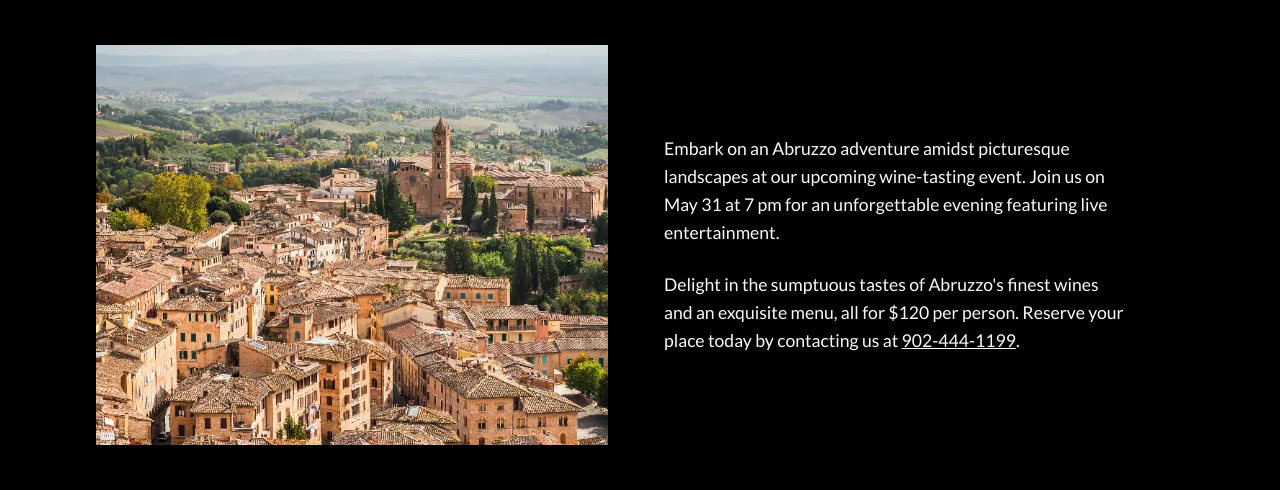
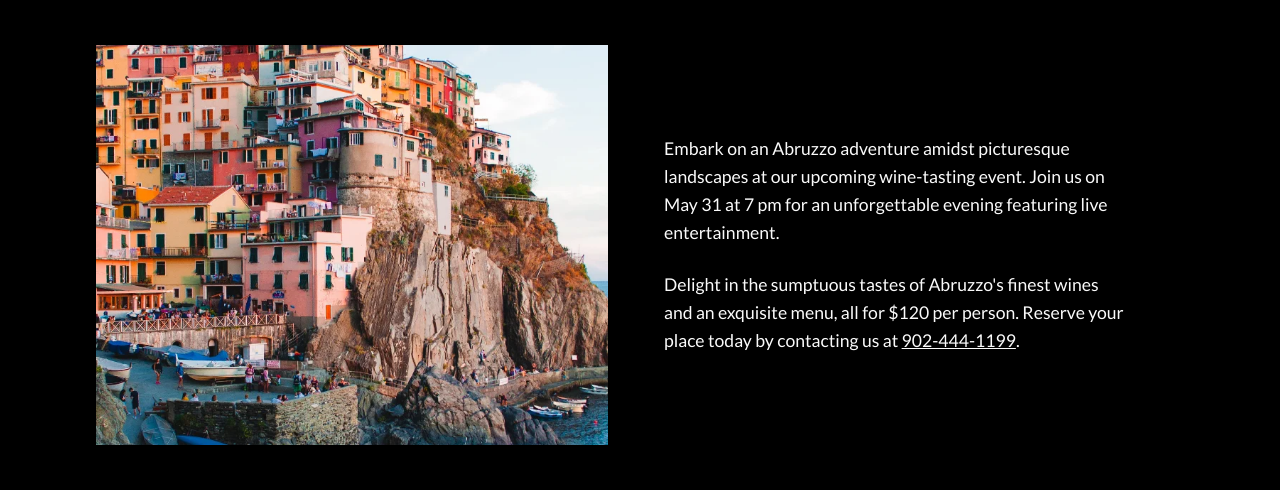
Before and after one commit to loganmac14/ragazzi-restobar, a plain HTML site: page abruzzo.html in a window 1280 px wide. Shown: the part 255-745 px from the top of the page. Drawn offline with Linux system fonts and the light colour scheme.

Commit message:
Update abruzzo.html

```diff
--- a/abruzzo.html
+++ b/abruzzo.html
@@ -48,7 +48,7 @@
         <section id="intro">
             <h1>Wine Tasting:<br>A Night in Abruzzo</h1>
             <div class="panel-container">
-                <div class="image-container" style="background-image: url('images/wine-tasting/tuscany.webp');"></div>
+                <div class="image-container" style="background-image: url('images/wine-tasting/tour-italy.webp');"></div>
                 <div class="text-container">
                     <div>
                         <p>Embark on an Abruzzo adventure amidst picturesque landscapes at our upcoming wine-tasting event. Join us on May 31 at 7 pm for an unforgettable evening featuring live entertainment.  </p><p>Delight in the sumptuous tastes of Abruzzo's finest wines and an exquisite menu, all for $120 per person. Reserve your place today by contacting us at <a href="tel:+19024441199">902-444-1199</a>.</p>
```
